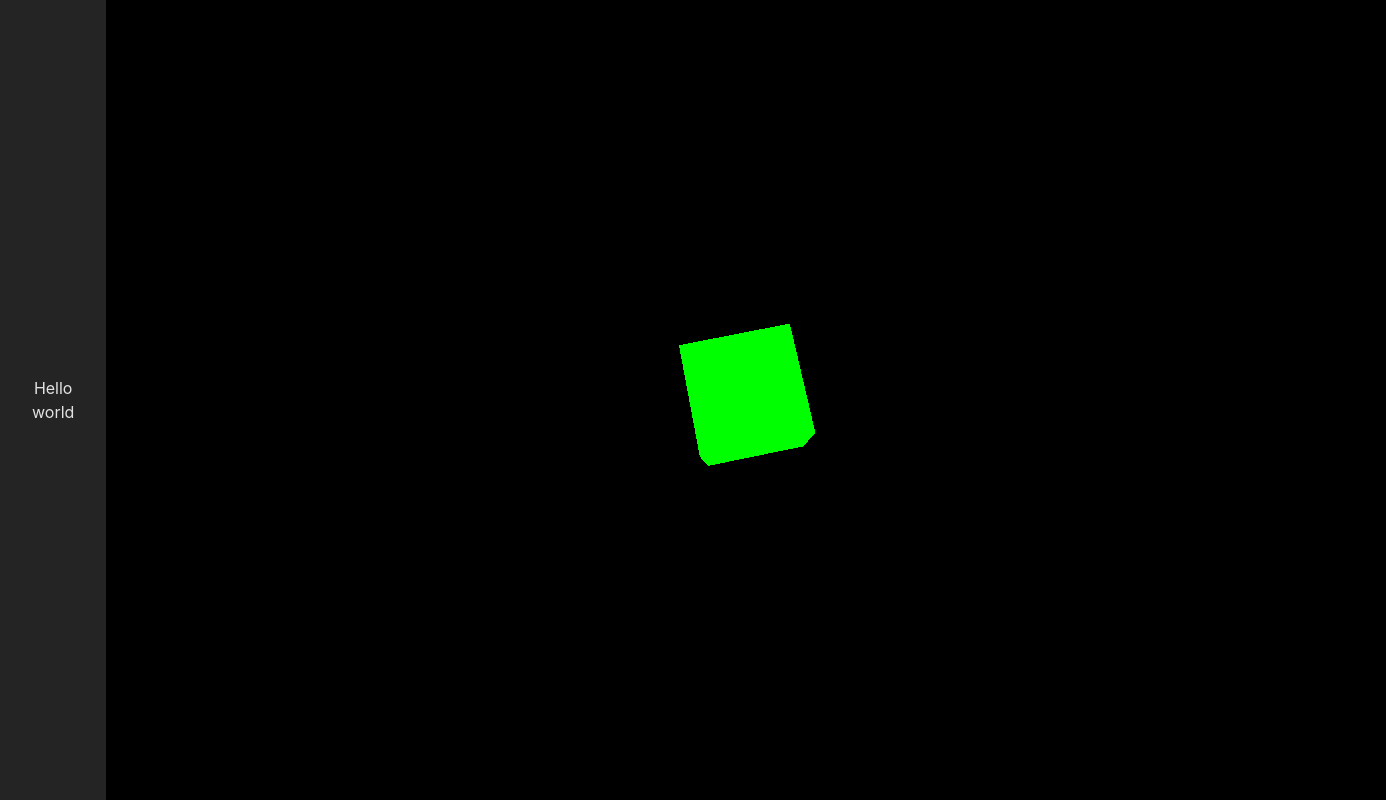
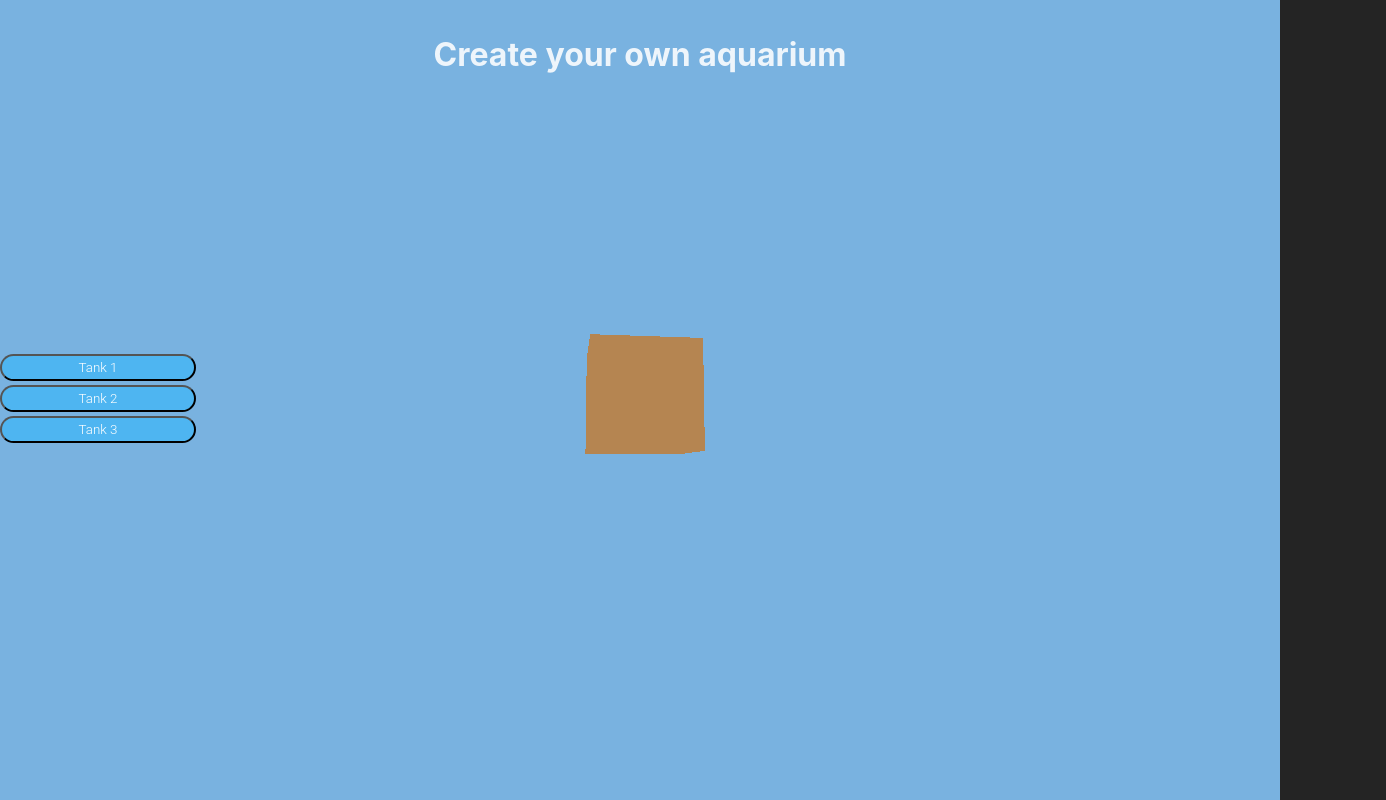
Before and after one commit to imeqquinox/suizokukan, a website built with Vite: page index.html in a window 1280 px wide. Shown: the whole page, 1386 px wide, since content can reach past the window. Built offline with nearby package versions, Linux system fonts and the light colour scheme.

Commit message:
Basic changing 'tank'

```diff
--- a/index.html
+++ b/index.html
@@ -6,7 +6,12 @@
     <title>水族館</title>
   </head>
   <body>
-    <div id="app">Hello world</div>
+    <h1 id="title">Create your own aquarium</h1>
+    <div id="buttons">
+      <button class="tank-btn" name="tank1">Tank 1</button>
+      <button class="tank-btn" name="tank2">Tank 2</button>
+      <button class="tank-btn" name="tank3">Tank 3</button>
+    </div>
     <script type="module" src="src/main.js"></script>
   </body>
 </html>
--- a/src/main.js
+++ b/src/main.js
@@ -2,6 +2,7 @@ import './style.css'
 import * as THREE from 'three';
 
 const scene = new THREE.Scene();
+scene.background = new THREE.Color(0x79b2e0);
 const camera = new THREE.PerspectiveCamera(75, window.innerWidth / window.innerHeight, 0.1, 1000);
 
 const renderer = new THREE.WebGLRenderer();
@@ -9,19 +10,38 @@ renderer.setSize(window.innerWidth, window.innerHeight);
 document.body.appendChild(renderer.domElement);
 
 const geometry = new THREE.BoxGeometry(1, 1, 1);
-const material = new THREE.MeshBasicMaterial({ color: 0x00ff00 });
-const cube = new THREE.Mesh(geometry, material);
-scene.add(cube);
+const material = new THREE.MeshBasicMaterial({ color: 0xb58551 });
+const shape = new THREE.Mesh(geometry, material);
+scene.add(shape);
 
 camera.position.z = 5;
 
 function animate() {
     requestAnimationFrame(animate);
 
-    cube.rotation.x += 0.01;
-    cube.rotation.y += 0.01;
+    shape.rotation.x += 0.01;
+    shape.rotation.y += 0.01;
 
     renderer.render(scene, camera);
 }
 
+let tankBtns = document.getElementsByClassName('tank-btn');
+Array.from(tankBtns).forEach(element => {
+    element.addEventListener('click', changeTank);
+});
+
+function changeTank(e) {
+    switch(e.target.name) {
+        case 'tank1':
+            shape.geometry = new THREE.SphereGeometry(1);
+            break;
+        case 'tank2':
+            shape.geometry = new THREE.BoxGeometry(1, 1, 1);
+            break;
+        case 'tank3':
+            shape.geometry = new THREE.IcosahedronGeometry(1, 1);
+            break;
+    }
+}
+
 animate();
--- a/src/style.css
+++ b/src/style.css
@@ -21,9 +21,36 @@ body {
   min-height: 100vh;
 }
 
-#app {
-  max-width: 1280px;
-  margin: 0 auto;
-  padding: 2rem;
+#title {
+  position: absolute;
+  top: 10px;
+  width: 100%;
   text-align: center;
 }
+
+#buttons {
+  position: absolute;
+  justify-content: center;
+  width: 200px;
+  z-index: 100;
+  display: flex;
+  flex-direction: column;
+}
+
+.tank-btn {
+  display:inline-block;
+  padding:0.3em 1.2em;
+  margin:0 0.3em 0.3em 0;
+  border-radius:2em;
+  box-sizing: border-box;
+  text-decoration:none;
+  font-family:'Roboto',sans-serif;
+  font-weight:300;
+  color:#FFFFFF;
+  background-color:#4eb5f1;
+  text-align:center;
+  transition: all 0.2s;
+}
+.tank-btn:hover {
+  background-color: #4095c6;
+}
```
